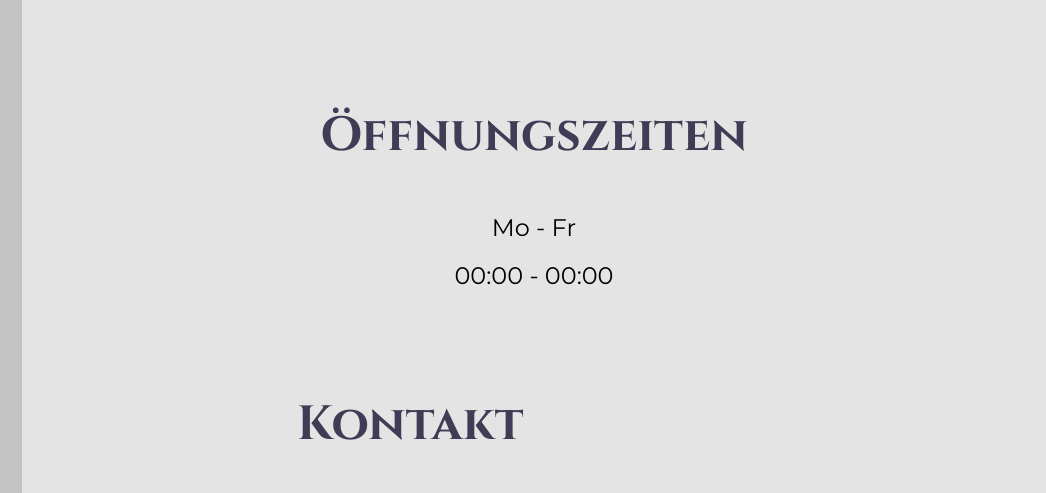
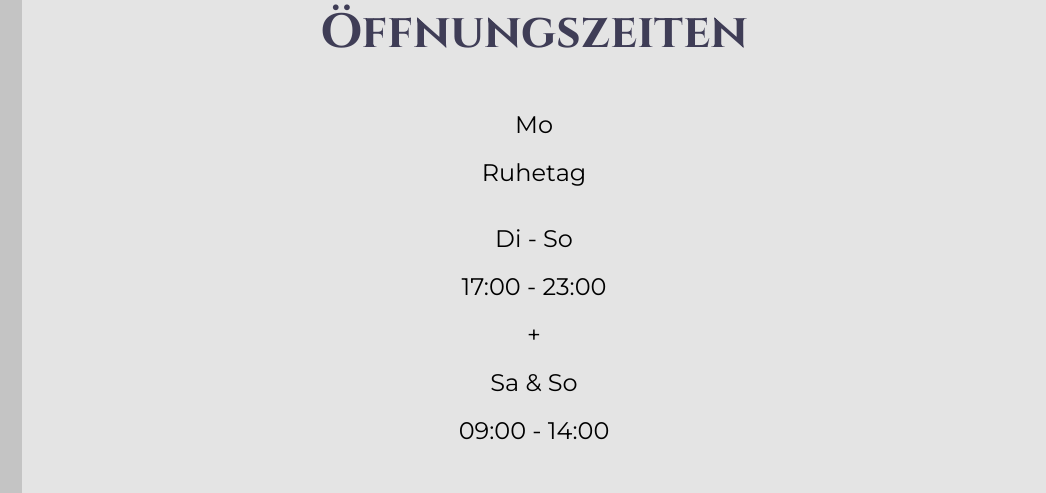
Before and after one commit to RajCutinha/kleine-charlotte, a plain HTML site: page kontakt.html in a window 1280 px wide. Shown: the top 493 px of the page, 234-1280 px from the left. Drawn offline with Linux system fonts and the light colour scheme.

Commit message:
update opening times

```diff
--- a/kontakt.html
+++ b/kontakt.html
@@ -43,8 +43,14 @@
           </div>
           <div>
             <h1>Öffnungszeiten</h1>
-            <p>Mo - Fr</p>
-            <p>00:00 - 00:00</p>
+            <p>Mo</p>
+            <p>Ruhetag</p>
+            <br />
+            <p>Di - So</p>
+            <p>17:00 - 23:00</p>
+            <p>+</p>
+            <p>Sa & So</p>
+            <p>09:00 - 14:00</p>
           </div>
         </div>
       </section>
```
